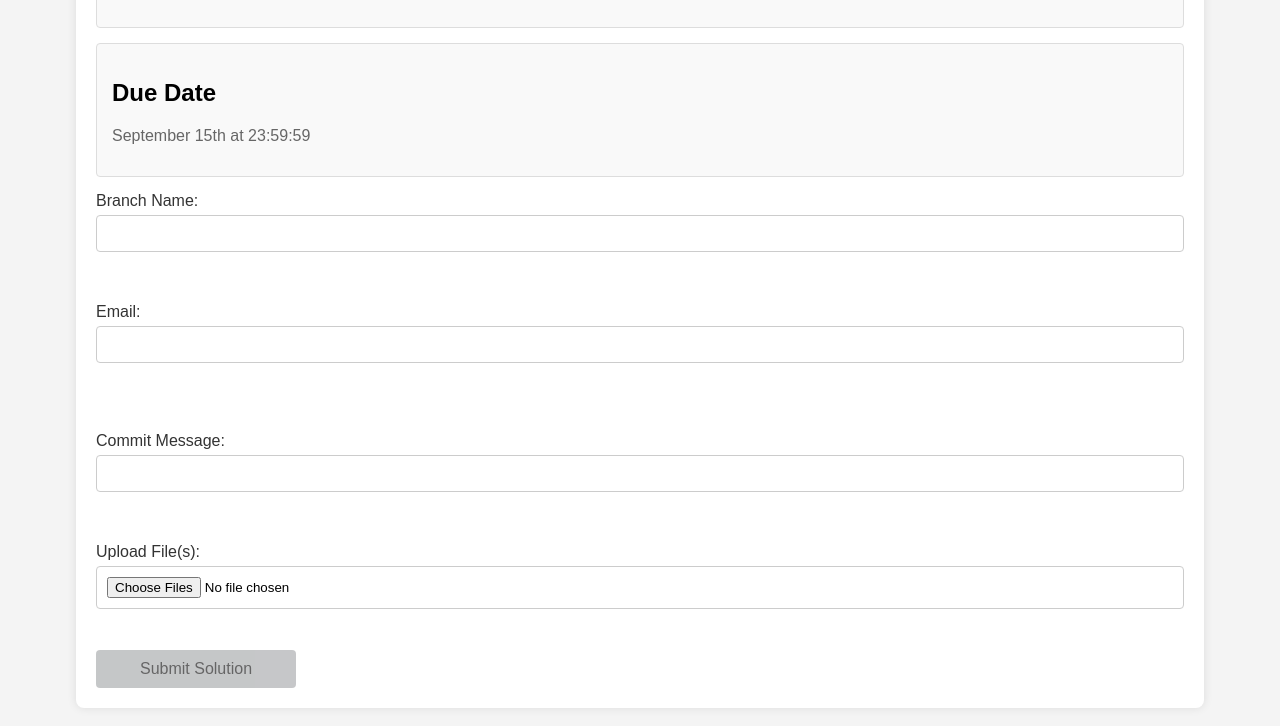
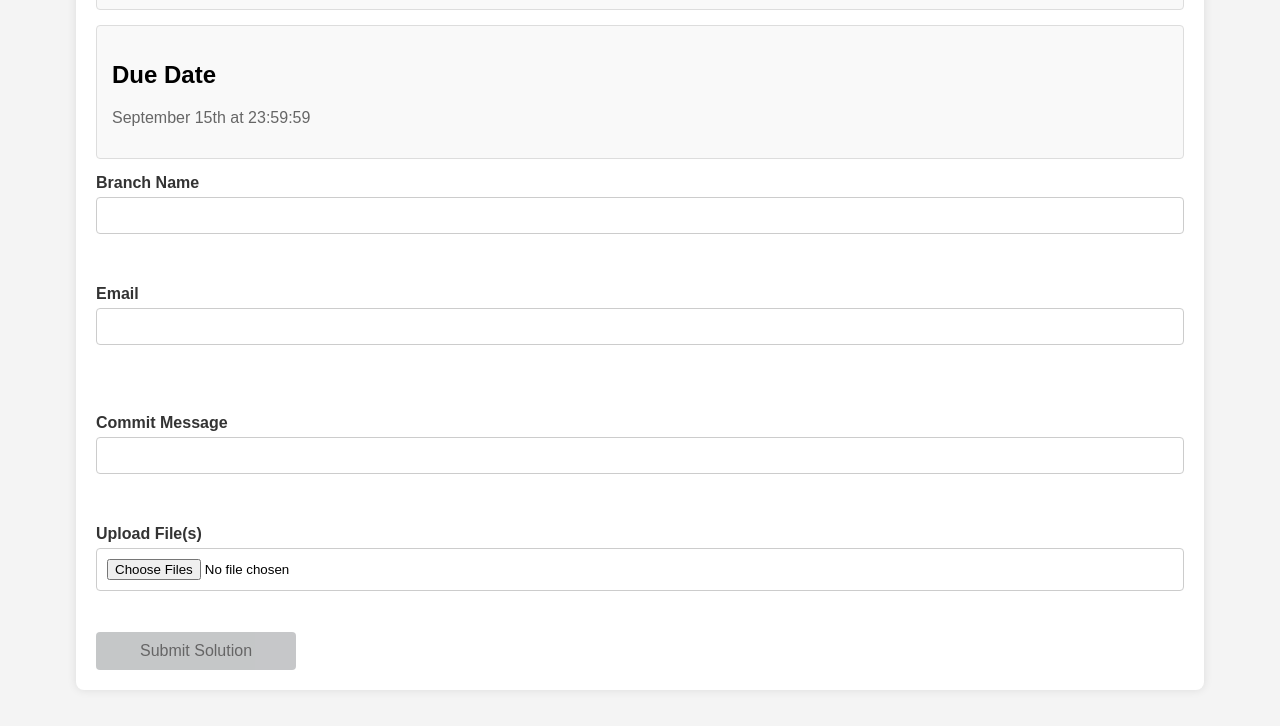
Before and after one commit to VC-CodeLabs/vc_code_labs_ui, a plain HTML site: page frontend/index.html in a window 1280 px wide. Shown: the part 1080-1806 px from the top of the page. Drawn offline with Linux system fonts and the light colour scheme.

Commit message:
Style updates

```diff
--- a/frontend/index.html
+++ b/frontend/index.html
@@ -56,20 +56,20 @@
 
         <!-- Form for submission -->
         <form id="codeForm" enctype="multipart/form-data">
-            <label for="name">Branch Name:</label>
+            <label for="name">Branch Name</label>
             <input type="text" id="name" name="name" required><br><br>
 
-            <label for="email">Email:</label>
+            <label for="email">Email</label>
             <input type="email" id="email" name="email" required><br>
 
             <select id="repo" name="repo">
                 <!-- Repository will be dynamically set here -->
             </select><br><br>
 
-            <label for="commitMessage">Commit Message:</label>
+            <label for="commitMessage">Commit Message</label>
             <input id="commitMessage" name="commitMessage" type="text" required><br><br>
 
-            <label for="file">Upload File(s):</label>
+            <label for="file">Upload File(s)</label>
             <input type="file" id="file" name="file" multiple required>
             <ul id="fileList"></ul>
 
--- a/frontend/projects.json
+++ b/frontend/projects.json
@@ -1,7 +1,7 @@
 [
     {
       "name": "Course Schedule",
-      "repo": "course_schedule_repo",
+      "repo": "course_schedule",
       "description": "There are a total of numCourses courses you have to take, labeled from 0 to numCourses - 1. You are given an array prerequisites where prerequisites[i] = [ai, bi] indicates that you must take course bi first if you want to take course ai.",
       "constraints": [
         "1 <= numCourses <= 2000",
--- a/frontend/styles.css
+++ b/frontend/styles.css
@@ -105,6 +105,16 @@ button:disabled {
     color: #333;
 }
 
+label {
+    font-size: 16px;
+    font-weight: bold;
+    margin-right: 5px;
+}
+
+#project {
+    width: 300px;
+}
+
 pre {
     background-color: #f8f8f8;
     padding: 10px;
```
